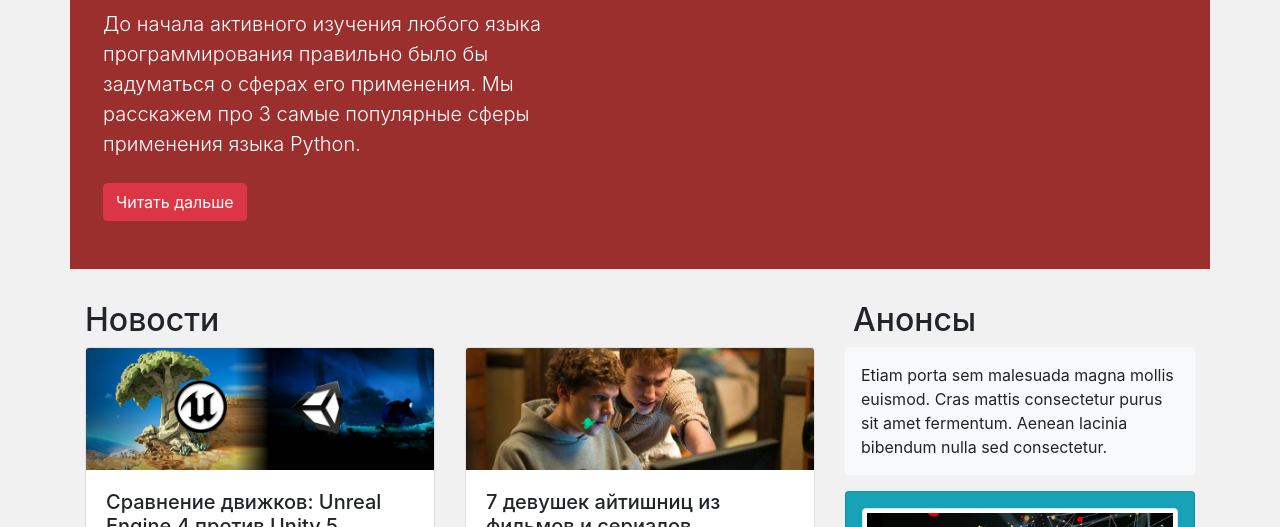
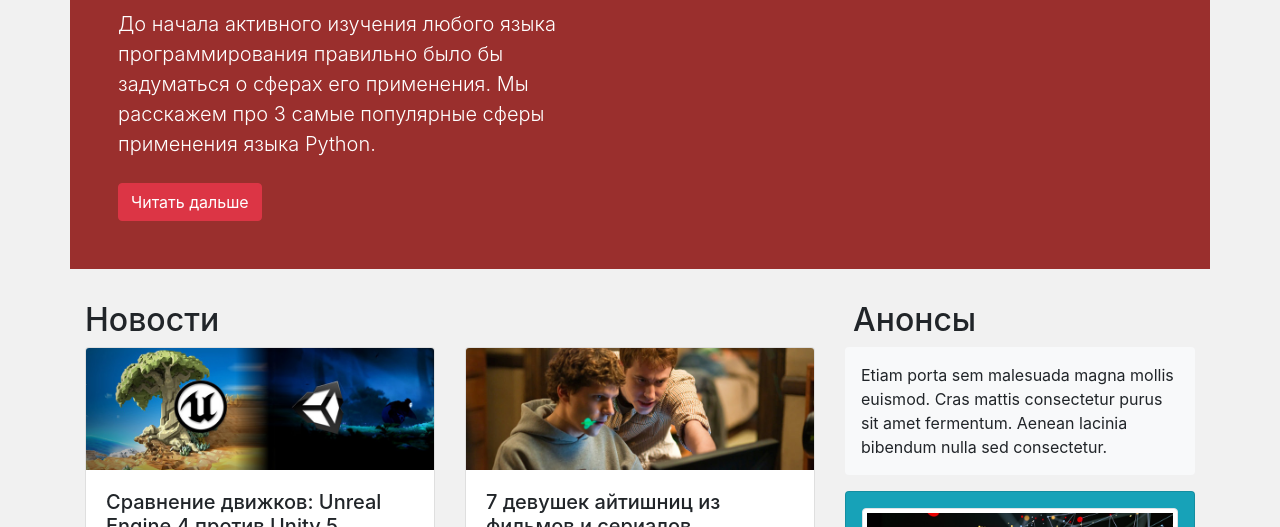
Before and after one commit to zt-1552/HW-final, a website: page index.html in a window 1280 px wide. Shown: the part 574-1101 px from the top of the page. Drawn offline with nearby package versions, Linux system fonts and the light colour scheme.

Commit message:
Final, it is full adaptive site

```diff
--- a/index.html
+++ b/index.html
@@ -43,7 +43,7 @@
       <div class="row mt-5">
         <div class="col-12 p-0">
           <div class="jumbotron jumbotron-fluid text-white p-0">
-            <div class="row px-md-0 px-0">
+            <div class="row px-md-0 px-0 m-0">
               <div class="col-md-6 col-sm-12 pt-md-5 pl-md-5 pb-md-5 px-5 py-2">
                   <h2 class="display-4">3 основные сферы применения языка Python</h2>
                   <p class="lead my-4">До начала активного изучения любого языка программирования правильно было бы задуматься о сферах его применения. Мы расскажем про 3 самые популярные сферы применения языка Python.</p>
```
Also changed, not shown: public/index.html (+1 -1 lines).
